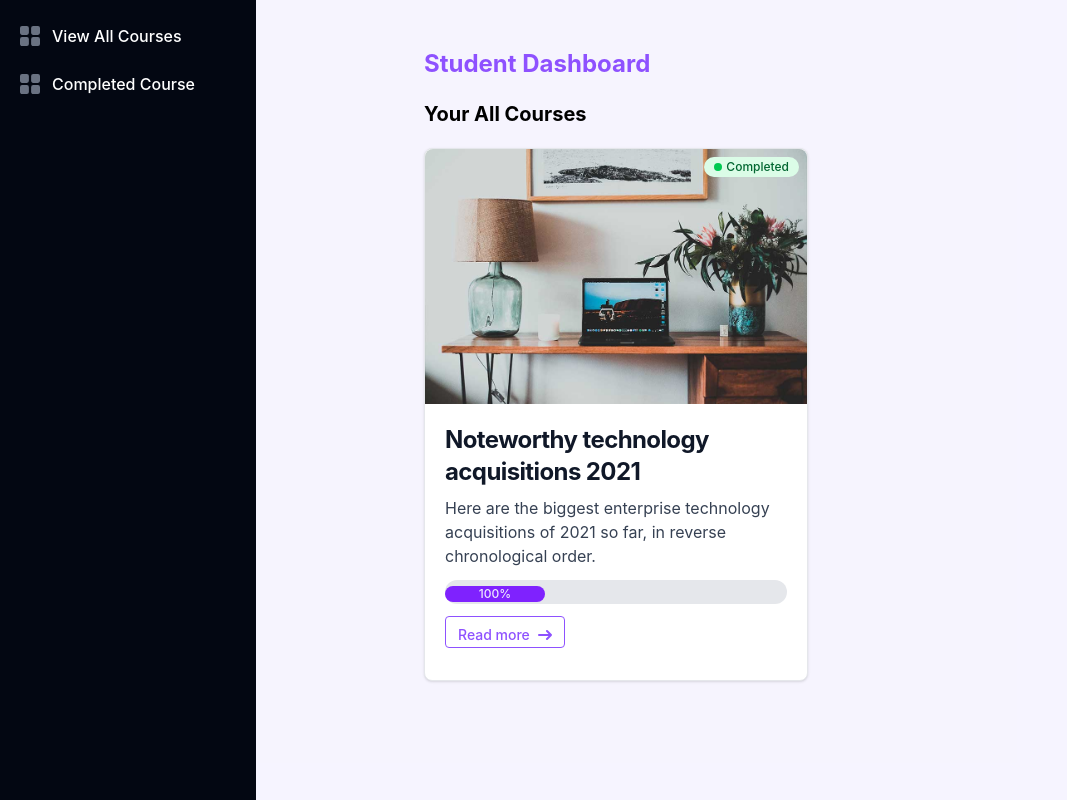
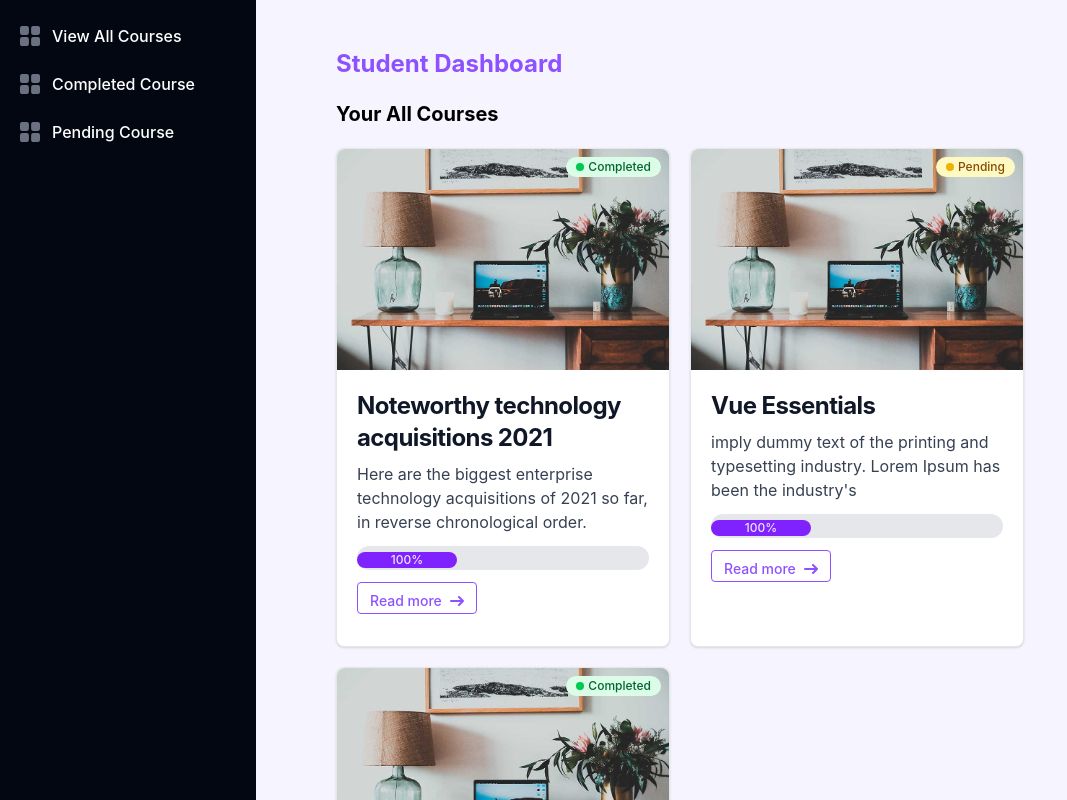
Before and after one commit to Namnika/react-miniLms, a React (Create React App) app in the folder frontend/: page /student/dashboard in a window 1280 px wide. Shown: the top 800 px of the page, without its empty margins (0-1067 px from the left). Built offline with nearby package versions, Linux system fonts and the light colour scheme.

Commit message:
modify menus with pending and completed courses

```diff
--- a/frontend/src/components/Student/StudentDashboard.js
+++ b/frontend/src/components/Student/StudentDashboard.js
@@ -6,6 +6,7 @@ import toast, { Toaster } from "react-hot-toast";
 function StudentDashboard() {
   const [progress, setProgress] = useState(50);
   const [isCompleted, setIsCompleted] = useState(false);
+  const [view, setView] = useState("all"); // "all" or "completed"
 
   useEffect(() => {
     if (progress === 100) {
@@ -16,11 +17,26 @@ function StudentDashboard() {
     }
   }, [progress]);
 
+  const courses = [
+    { id: 1, title: "Noteworthy technology acquisitions 2021", content: "Here are the biggest enterprise technology acquisitions of 2021 so far, in reverse chronological order.", status: "Completed", img: { CourseImg } },
+    { id: 2, title: "Vue Essentials", status: "Pending", content: "imply dummy text of the printing and typesetting industry. Lorem Ipsum has been the industry's ", img: { CourseImg } },
+    { id: 3, title: "Tailwind Mastery", content: "standard dummy text ever since the 1500s, when an unknown printer took a galley of type and scrambled", status: "Completed", img: { CourseImg } },
+  ];
+
+  // Filter logic based on selected view
+  const filteredCourses =
+    view === "Completed"
+      ? courses.filter(course => course.status === "Completed") :
+      view === "Pending" ? courses.filter(course => course.status === "Pending")
+        : courses;
+
+
+
   return (
     <>
-    <div><Toaster position="top-right"/></div>
-      <div className="bg-violet-100/50 h-screen">
-        <div className="w-xl pl-18 py-12 mx-auto">
+      <div><Toaster position="top-right" /></div>
+      <div className="bg-violet-100/50">
+        <div className="w-3xl pl-20 py-12 mx-auto">
           <h2 className="text-2xl font-bold text-violet-500">
             {" "}
             Student Dashboard{" "}
@@ -34,6 +50,7 @@ function StudentDashboard() {
             <div className="h-full px-3 py-4 overflow-y-auto  bg-gray-950 ">
               <ul className="space-y-2 text-white  text-base font-medium">
                 <li>
+                  <button onClick={() => setView('all')}>
                     <a
                       href="#all-courses"
                       className="flex items-center p-2  rounded-lg hover:text-violet-300 group"
@@ -51,8 +68,10 @@ function StudentDashboard() {
                         View All Courses
                       </span>
                     </a>
+                  </button>
                 </li>
                 <li>
+                  <button onClick={() => setView('Completed')}>
                     <a
                       href="#completed-course"
                       className="flex items-center p-2  rounded-lg  hover:text-violet-300"
@@ -70,18 +89,43 @@ function StudentDashboard() {
                         Completed Course
                       </span>
                     </a>
+                  </button>
+                </li>
+                <li>
+                  <button onClick={() => setView('Pending')}>
+                    <a
+                      href="#pending-course"
+                      className="flex items-center p-2  rounded-lg  hover:text-violet-300"
+                    >
+                      <svg
+                        className="shrink-0 w-5 h-5 text-gray-500 transition duration-75 "
+                        aria-hidden="true"
+                        xmlns="http://www.w3.org/2000/svg"
+                        fill="currentColor"
+                        viewBox="0 0 18 18"
+                      >
+                        <path d="M6.143 0H1.857A1.857 1.857 0 0 0 0 1.857v4.286C0 7.169.831 8 1.857 8h4.286A1.857 1.857 0 0 0 8 6.143V1.857A1.857 1.857 0 0 0 6.143 0Zm10 0h-4.286A1.857 1.857 0 0 0 10 1.857v4.286C10 7.169 10.831 8 11.857 8h4.286A1.857 1.857 0 0 0 18 6.143V1.857A1.857 1.857 0 0 0 16.143 0Zm-10 10H1.857A1.857 1.857 0 0 0 0 11.857v4.286C0 17.169.831 18 1.857 18h4.286A1.857 1.857 0 0 0 8 16.143v-4.286A1.857 1.857 0 0 0 6.143 10Zm10 0h-4.286A1.857 1.857 0 0 0 10 11.857v4.286c0 1.026.831 1.857 1.857 1.857h4.286A1.857 1.857 0 0 0 18 16.143v-4.286A1.857 1.857 0 0 0 16.143 10Z" />
+                      </svg>
+                      <span className="flex-1 ms-3 whitespace-nowrap">
+                        Pending Course
+                      </span>
+                    </a>
+                  </button>
                 </li>
               </ul>
             </div>
           </aside>
 
-          <div>
+          <div >
             <h2 className="text-xl font-bold my-5"> Your All Courses</h2>
-            <div className="max-w-sm bg-white border border-gray-200 rounded-lg shadow-sm ">
+            <div className="grid grid-cols-2 grid-flow-row-dense gap-5">
+              {filteredCourses.map(course => {
+
+                return <div key={course.id} className="max-w-sm bg-white border border-gray-200 rounded-lg shadow-sm ">
                   <div className="relative">
-                <span class="inline-flex absolute z-10 top-2 right-2 items-center bg-green-100 text-green-800 text-xs font-medium px-2.5 py-0.5 rounded-full">
-                  <span class="w-2 h-2 me-1 bg-green-500 rounded-full"></span>
-                  Completed
+                    <span class={`inline-flex absolute z-10 top-2 right-2 items-center ${course.status === "Completed" ? "bg-green-100" : "bg-yellow-100"} ${course.status === "Completed" ? "text-green-800" : "text-yellow-800"} text-xs font-medium px-2.5 py-0.5 rounded-full`}>
+                      <span class={`w-2 h-2 me-1 ${course.status === "Completed" ? "bg-green-500" : "bg-yellow-500"} rounded-full`}></span>
+                      {course.status}
                     </span>
                     <a href="#">
                       <img className="rounded-t-lg" src={CourseImg} alt="" />
@@ -90,12 +134,11 @@ function StudentDashboard() {
                   <div className="p-5">
                     <a href="#all-courses">
                       <h5 className="mb-2 text-2xl font-bold tracking-tight text-gray-900 ">
-                    Noteworthy technology acquisitions 2021
+                        {course.title}
                       </h5>
                     </a>
                     <p className="mb-3 font-normal text-gray-700 ">
-                  Here are the biggest enterprise technology acquisitions of
-                  2021 so far, in reverse chronological order.
+                      {course.content}
                     </p>
 
                     <div>
@@ -117,15 +160,13 @@ function StudentDashboard() {
                             </div>
                           </button>
                         )}
+
                       </div>
                     </div>
 
                     <button className="  border border-violet-500  hover:bg-violet-100 h-8 my-3 rounded text-violet-500 font-semibold">
-                  <Link to={"/student/courses/course-view"}>
-                    <a
-                      href="#"
-                      className="inline-flex items-center px-3 py-2 text-sm text-center font-medium "
-                    >
+                      <Link to={"/student/courses/course-view"} className="inline-flex items-center px-3 py-2 text-sm text-center font-medium ">
+
                         Read more
                         <svg
                           className="rtl:rotate-180 w-3.5 h-3.5 ms-2"
@@ -142,10 +183,11 @@ function StudentDashboard() {
                             d="M1 5h12m0 0L9 1m4 4L9 9"
                           />
                         </svg>
-                    </a>
                       </Link>
                     </button>
                   </div>
+                </div>
+              })}
             </div>
           </div>
         </div>
```
Lines whose indentation alone changed are shown as unchanged.
